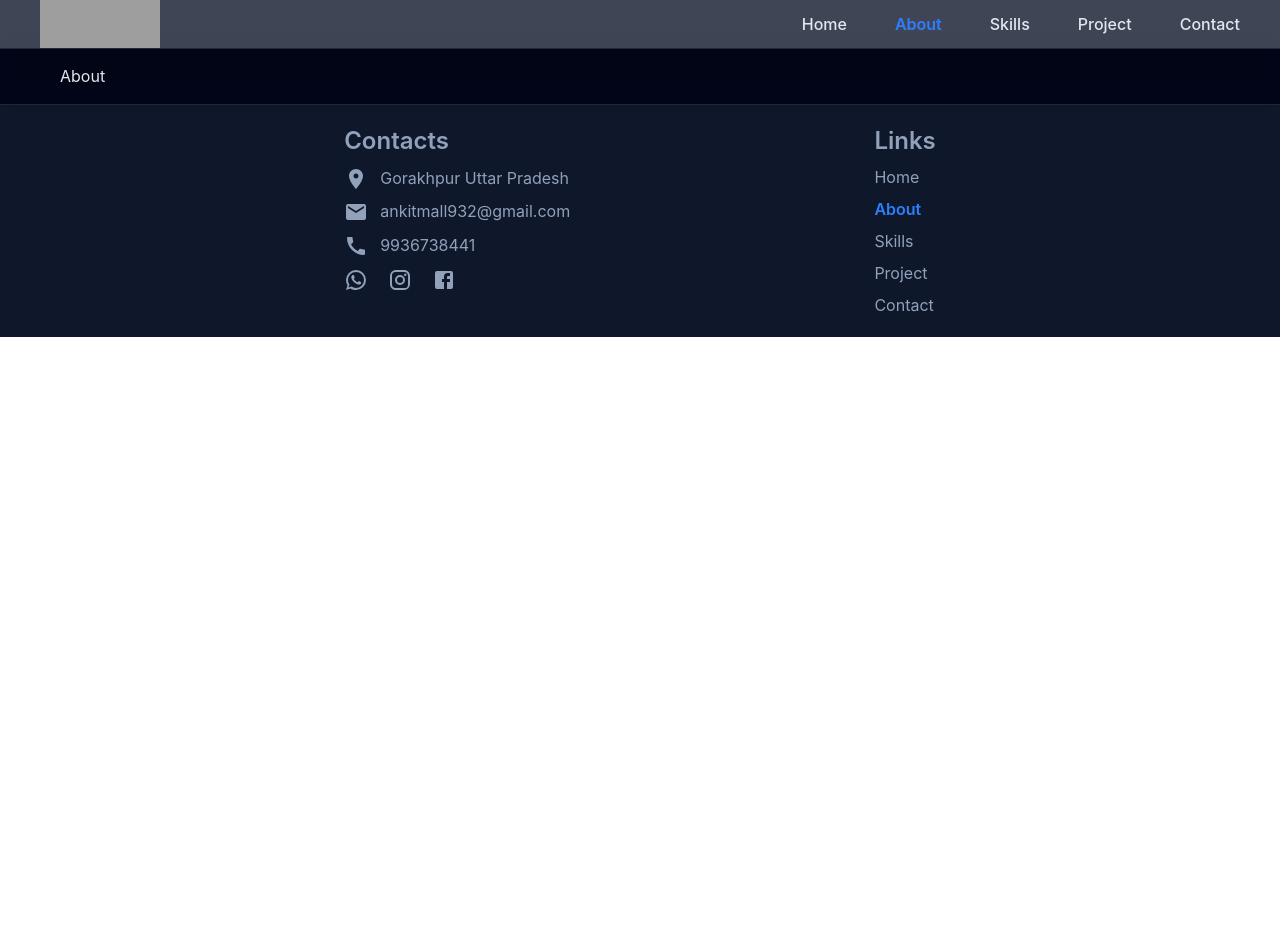
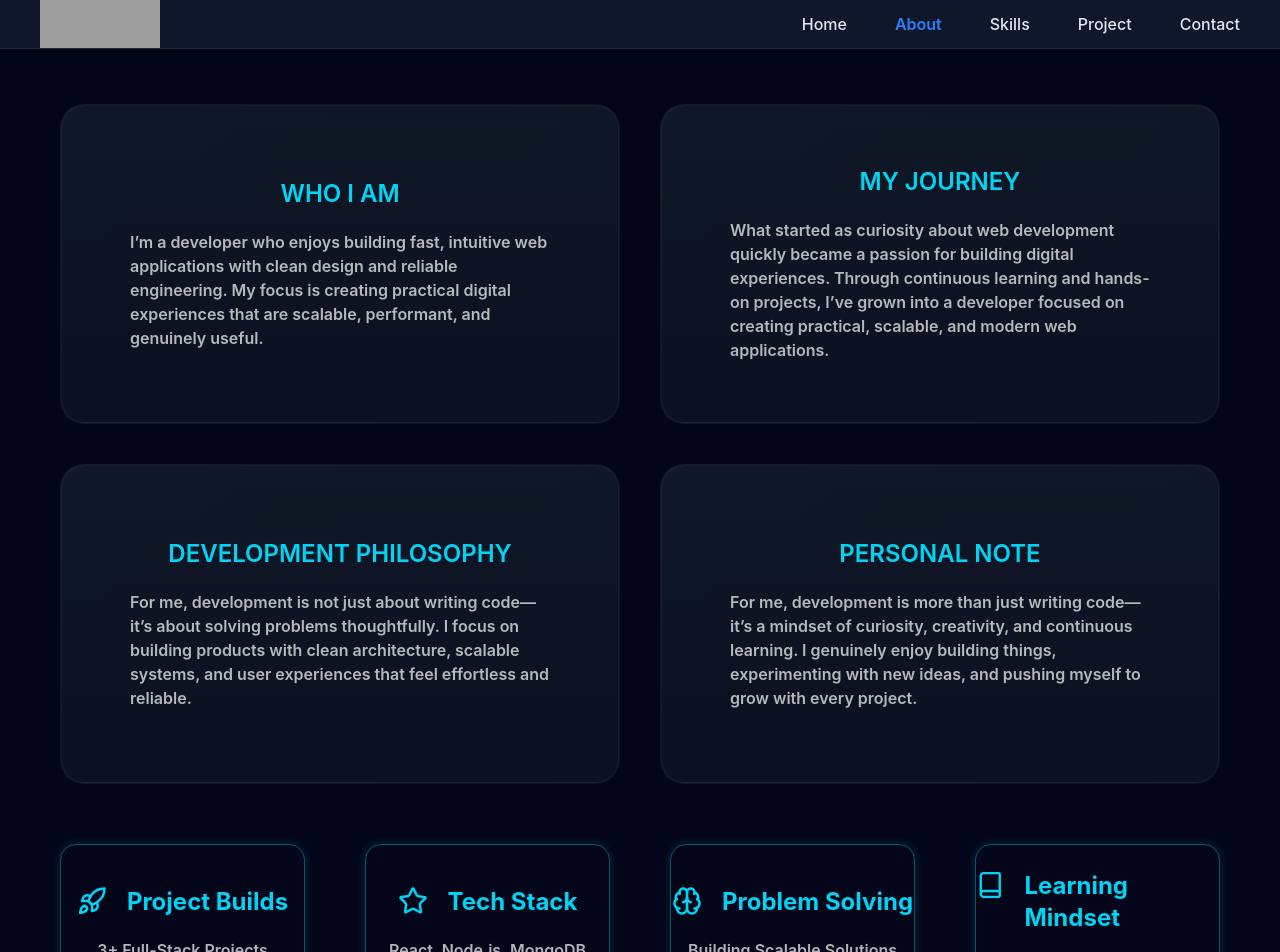
Before and after one commit to ankitmall932/MyPortfolio, a React (Vite) app in the folder portfolio/: page /about in a window 1280 px wide. Shown: the top 952 px of the page. Before the commit the page ends 800 px from the top, so only its background shows below. Built offline with nearby package versions, Linux system fonts and the light colour scheme; grey boxes are pictures that could not be loaded.

Commit message:
about section completed

```diff
--- a/portfolio/src/components/Navbar.jsx
+++ b/portfolio/src/components/Navbar.jsx
@@ -9,7 +9,7 @@ function Navbar () {
     };
     return (
         <>
-            <div className='px-10  hidden sm:flex justify-between items-center  shadow-2xl fixed top-0 left-0 right-0 z-50 bg-slate-900/80 backdrop-blur-md border-b border-slate-800 text-slate-200 font-medium'>
+            <div className='px-10  hidden sm:flex justify-between items-center  shadow-2xl fixed top-0 left-0 right-0 z-50 bg-slate-900 backdrop-blur-md border-b border-slate-800 text-slate-200 font-medium'>
                 <div >
                     <NavLink>
                         <img src="/ChatGPT Image May 23, 2026, 07_17_18 PM.png" alt="Name logo" className='h-12 w-30' />
--- a/portfolio/src/index.css
+++ b/portfolio/src/index.css
@@ -1 +1,39 @@
 @import "tailwindcss";
+
+/* This is for about card */
+.card {
+    background-image: linear-gradient(135deg,
+    rgba(255,255,255,0.08),
+    rgba(255,255,255,0.04));
+    border-radius: 24px;
+    padding:1px;
+    transition: all .3s;
+}
+
+.card2 {
+    border-radius: 24px;
+    background: linear-gradient(
+        180deg,
+        rgba(17,24,39,0.95),
+        rgba(11,17,32,0.98)
+    );
+    border:1px solid rgba(255,255,255,0.05);
+    transition: transform 0.35s ease;
+    backdrop-filter: blur(10px);
+    padding: 28px;
+}
+
+.card:hover {
+    background-image: linear-gradient(
+        135deg,
+        rgba(34,211,238,0.55),
+        rgba(99,102,241,0.08)
+    );
+    box-shadow:
+    0 0 8px rgba(34,211,238,0.12),
+    0 0 14px rgba(99,102,241,0.08);
+}
+
+.card:hover .card2{
+    transform: scale(0.985);
+}
--- a/portfolio/src/pages/About/About.jsx
+++ b/portfolio/src/pages/About/About.jsx
@@ -1,8 +1,62 @@
 import React from 'react';
+import { Rocket, Star, Brain, Book } from 'lucide-react';
+import { NavLink } from 'react-router-dom';
 
 function About () {
     return (
-        <div>About</div>
+        <div className='h-full w-full flex flex-col justify-center items-center gap-15 py-10'>
+            <div className='grid lg:grid-cols-2 grid-cols-1 lg:gap-10 gap-5'>
+                <div>
+                    <div className="card w-full lg:h-80 h-fit">
+                        <div className="card2 w-full h-full flex flex-col gap-5 justify-center items-center ">
+                            <h1 className='text-cyan-400 text-2xl font-semibold '>WHO I AM</h1>
+                            <p className='text-white/70 font-semibold  lg:mx-10 mx-0'>I’m a developer who enjoys building fast, intuitive web applications with clean design and reliable engineering. My focus is creating practical digital experiences that are scalable, performant, and genuinely useful.</p>
+                        </div>
+                    </div>
+                </div>
+                <div>
+                    <div className="card w-full lg:h-80 h-fit">
+                        <div className="card2 w-full h-full flex flex-col gap-5 justify-center items-center ">
+                            <h1 className='text-cyan-400 text-2xl font-semibold'>MY JOURNEY</h1>
+                            <p className='text-white/70 font-semibold lg:mx-10 mx-0'>What started as curiosity about web development quickly became a passion for building digital experiences. Through continuous learning and hands-on projects,  I’ve grown into a developer focused on creating practical, scalable, and modern web applications.</p>
+                        </div>
+                    </div>
+                </div><div>
+                    <div className="card w-full lg:h-80 h-fit ">
+                        <div className="card2 w-full h-full flex flex-col gap-5 justify-center items-center ">
+                            <h1 className='text-cyan-400 text-2xl font-semibold'>DEVELOPMENT PHILOSOPHY</h1>
+                            <p className='text-white/70 font-semibold  lg:mx-10 mx-0'>For me, development is not just about writing code—it’s about solving problems thoughtfully. I focus on building products with clean architecture, scalable systems, and user experiences that feel effortless and reliable.</p>
+                        </div>
+                    </div>
+                </div><div>
+                    <div className="card w-full lg:h-80 h-fit">
+                        <div className="card2 w-full h-full flex flex-col gap-5 justify-center items-center ">
+                            <h1 className='text-cyan-400 text-2xl font-semibold '>PERSONAL NOTE</h1>
+                            <p className='text-white/70 font-semibold lg:mx-10 mx-0'>For me, development is more than just writing code—it’s a mindset of curiosity, creativity, and continuous learning. I genuinely enjoy building things, experimenting with new ideas, and pushing myself to grow with every project.</p>
+                        </div>
+                    </div>
+                </div>
+            </div>
+            <div className='w-full  grid xl:grid-cols-4 lg:grid-cols-3 md:grid-cols-2 grid-cols-1 gap-15'>
+                <div className='flex justify-center items-center w-full h-40 border border-cyan-400/40 shadow-[0_0_10px_rgba(34,211,238,0.18)] hover:shadow-[0_0_30px_rgba(34,211,238,0.25)] hover:-translate-y-1 transition-all rounded-2xl flex-col gap-5 duration-200'>
+                    <div className='flex gap-5 text-cyan-400 '><Rocket size={ 30 } /><h1 className='text-2xl font-bold'>Project Builds</h1></div>
+                    <div className='font-semibold text-white/70'>3+ Full-Stack Projects</div>
+                </div>
+                <div className='flex justify-center items-center w-full h-40 border border-cyan-400/40 shadow-[0_0_10px_rgba(34,211,238,0.18)] hover:shadow-[0_0_30px_rgba(34,211,238,0.25)] hover:-translate-y-1 transition-all rounded-2xl flex-col gap-5 duration-200'>
+                    <div className='flex gap-5 text-cyan-400 '><Star size={ 30 } /><h1 className='text-2xl font-bold'>Tech Stack</h1></div>
+                    <div className='font-semibold text-white/70'>React, Node.js, MongoDB</div>
+                </div>
+                <div className='flex justify-center items-center w-full h-40 border border-cyan-400/40 shadow-[0_0_10px_rgba(34,211,238,0.18)] hover:shadow-[0_0_30px_rgba(34,211,238,0.25)] hover:-translate-y-1 transition-all rounded-2xl flex-col gap-5 duration-200'>
+                    <div className='flex gap-5 text-cyan-400 '><Brain size={ 30 } /><h1 className='text-2xl font-bold'>Problem Solving</h1></div>
+                    <div className='font-semibold text-white/70'>Building Scalable Solutions</div>
+                </div>
+                <div className='flex justify-center items-center w-full h-40 border border-cyan-400/40 shadow-[0_0_10px_rgba(34,211,238,0.18)] hover:shadow-[0_0_30px_rgba(34,211,238,0.25)] hover:-translate-y-1 transition-all rounded-2xl flex-col gap-5 duration-200'>
+                    <div className='flex gap-5 text-cyan-400 '>< Book size={ 30 } /><h1 className='text-2xl font-bold'>Learning Mindset</h1></div>
+                    <div className='font-semibold text-white/70'>Always Exploring Modern Tech</div>
+                </div>
+            </div>
+            <NavLink to='/contact' className='px-8 py-3 border border-cyan-400/40 shadow-[0_0_10px_rgba(34,211,238,0.18)] hover:shadow-[0_0_30px_rgba(34,211,238,0.25)]  transition-all rounded-xl flex-col gap-5 duration-200 hover:scale-105 active:scale-95'>Let's Build Together</NavLink>
+        </div>
     );
 }
 
--- a/portfolio/src/pages/Landing/Home.jsx
+++ b/portfolio/src/pages/Landing/Home.jsx
@@ -3,7 +3,7 @@ import { NavLink } from 'react-router-dom';
 
 function Home () {
     return (
-        <div className='w-full lg:h-180 h-full flex lg:flex-row flex-col-reverse  gap-5 '>
+        <div className='w-full  h-screen flex lg:flex-row flex-col-reverse  gap-5 '>
             <div className='lg:w-1/2 w-full h-full flex flex-col sm:gap-10 gap-5 justify-center items-center '>
                 <div className='bg-slate-900 text-cyan-400 border border-slate-800 sm:font-bold font-semibold sm:text-4xl text-2xl px-5 py-2 rounded mt-5 shadow-[0_0_25px_rgba(34,211,238,0.15)]'>Full Stack Developer</div>
                 <div className='bg-slate-900 text-cyan-400 border border-slate-800 sm:font-bold font-semibold sm:text-4xl text-2xl px-5 py-2 rounded'> Building Modern Web Applications</div>
```
